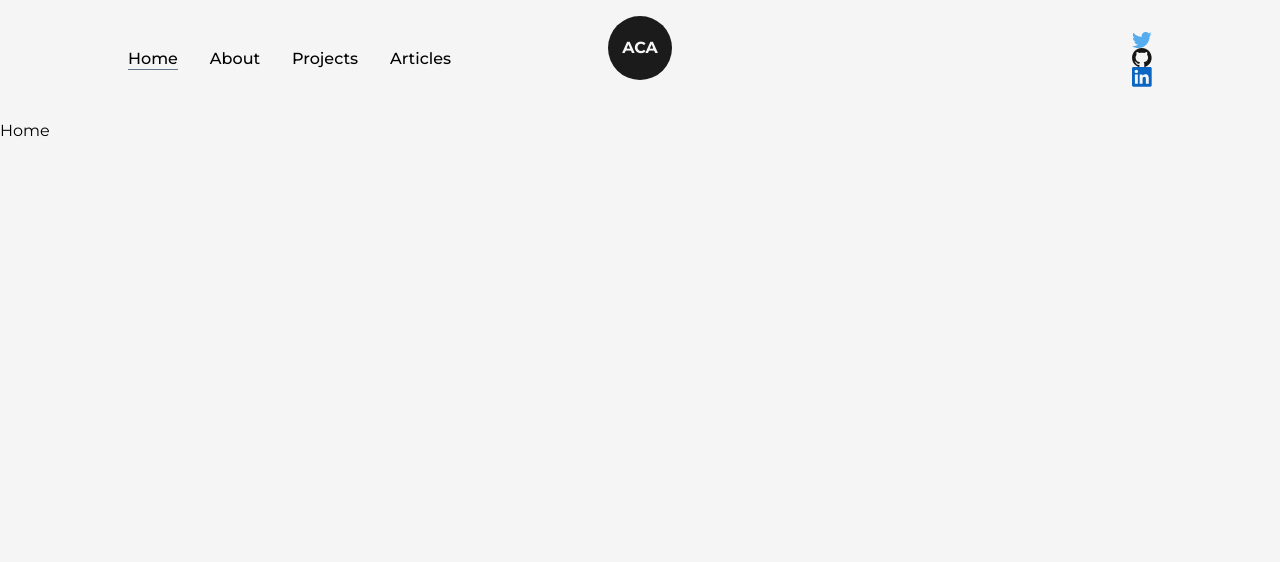
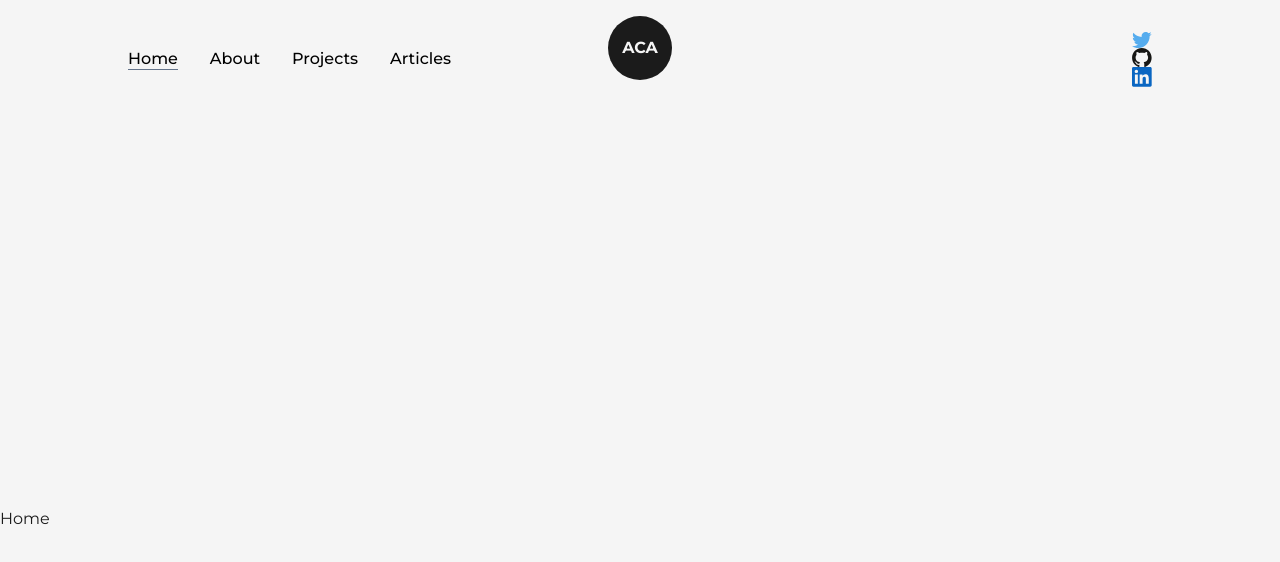
Before and after one commit to Pixel-Raindrops-Sunset/adrian-ayala_portfolio-nextjs-tailwindcss, a Next.js app: page / in a window 1280 px wide. Shown: the top 562 px of the page. Built offline with nearby package versions, Linux system fonts and the light colour scheme.

Commit message:
added components/Layout.js
Layout.js will be used to setup the hero

```diff
--- /dev/null
+++ b/src/components/Layout.js
@@ -0,0 +1,11 @@
+import React from 'react'
+
+const Layout = ({children, className=""}) => {
+  return (
+    <div className={`${className}`}>
+        {children}
+    </div>
+  )
+}
+
+export default Layout
--- a/src/pages/index.tsx
+++ b/src/pages/index.tsx
@@ -1,5 +1,5 @@
 import Head from 'next/head'
-
+import Layout from "@/components/Layout"
 
 export default function Home() {
   return (
@@ -8,8 +8,13 @@ export default function Home() {
         <title>Create Next App</title>
         <meta name="description" content="Generated by create next app" />
       </Head>
-      <main className="">
-        Home
+      <main className="flex items-center text-dark w-full min-h-screen">
+        <Layout>
+          <h1>
+            Home
+          </h1>
+        </Layout>
+
       </main>
     </>
   )
```
